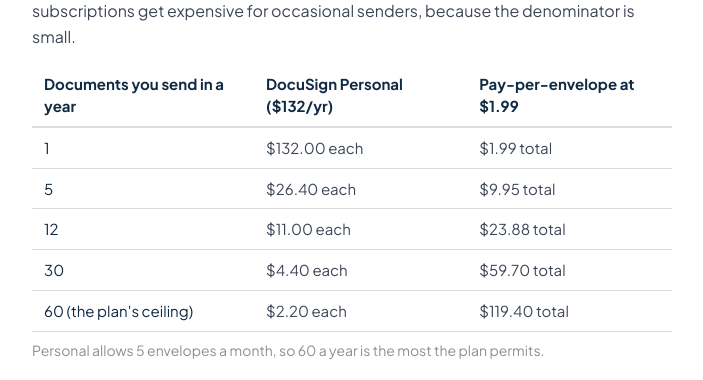
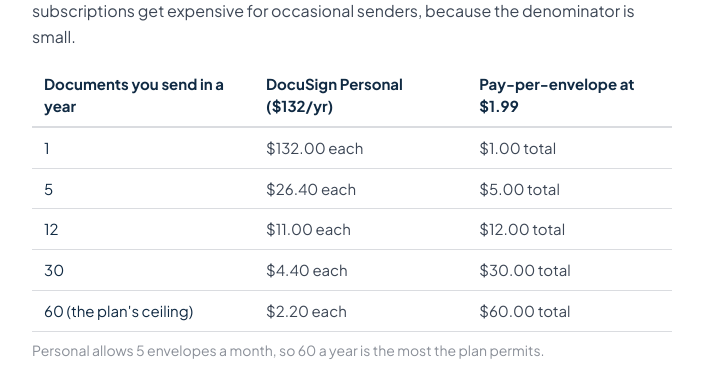
Before and after one commit to livelovelearnleavealegacy-droid/dollarsign-io, a Next.js app: page /guides/docusign-cost-one-document in a window 1280 px wide. Shown: the part 1020-1400 px from the top of the page, without its empty margins (288-991 px from the left). Built offline with nearby package versions, Linux system fonts and the light colour scheme; no server answers.

Commit message:
Update page.js

```diff
--- a/app/guides/docusign-cost-one-document/page.js
+++ b/app/guides/docusign-cost-one-document/page.js
@@ -59,11 +59,11 @@ export default function Page() {
       <Table
         head={["Documents you send in a year", "DocuSign Personal ($132/yr)", "Pay-per-envelope at $1.99"]}
         rows={[
-          ["1", "$132.00 each", "$1.99 total"],
-          ["5", "$26.40 each", "$9.95 total"],
-          ["12", "$11.00 each", "$23.88 total"],
-          ["30", "$4.40 each", "$59.70 total"],
-          ["60 (the plan's ceiling)", "$2.20 each", "$119.40 total"],
+          ["1", "$132.00 each", "$1.00 total"],
+          ["5", "$26.40 each", "$5.00 total"],
+          ["12", "$11.00 each", "$12.00 total"],
+          ["30", "$4.40 each", "$30.00 total"],
+          ["60 (the plan's ceiling)", "$2.20 each", "$60.00 total"],
         ]}
         note="Personal allows 5 envelopes a month, so 60 a year is the most the plan permits."
       />
```
